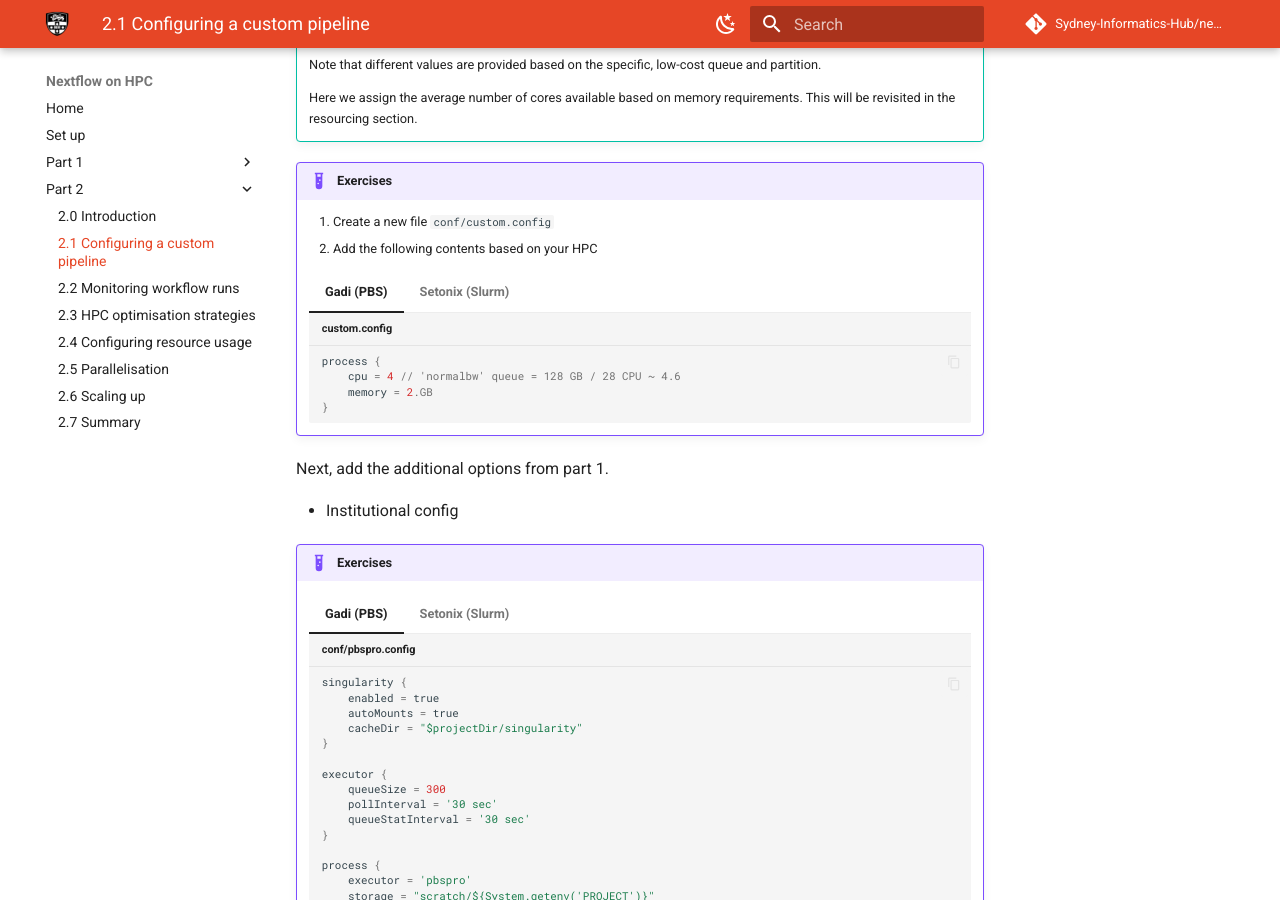
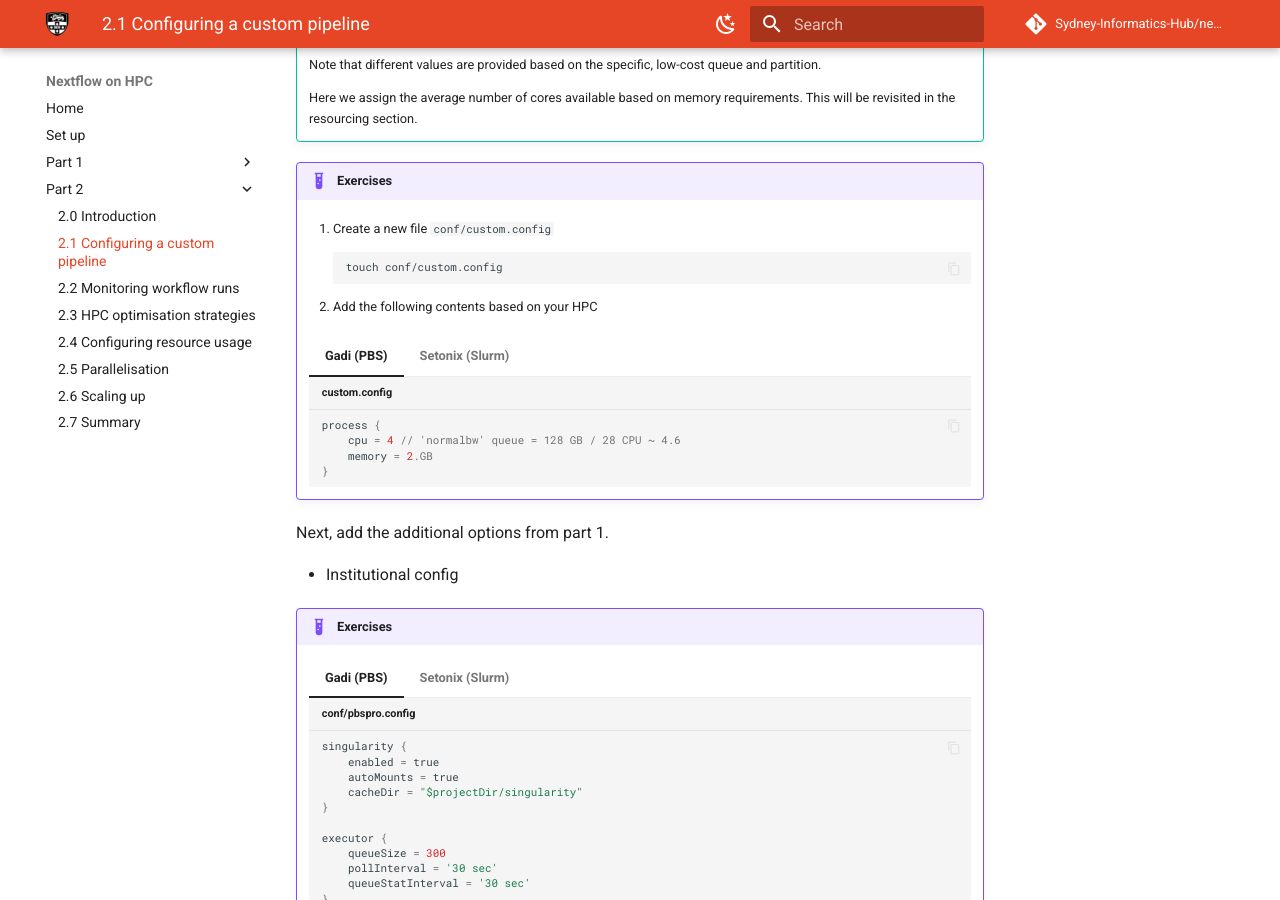
Before and after one commit to Sydney-Informatics-Hub/nextflow-hpc-workshop, an MkDocs documentation site: the page built from docs/part2/21_firstrun.md, in a window 1280 px wide and 900 px high, scrolled down 2361 px. Built offline with MkDocs 1.6.1 and Material for MkDocs 9.7.7, drawn with Linux system fonts in a browser that asks for light colours; comment, search, counter and statistics services are not loaded.

Commit message:
exercise 3 add codeblcok for instructions to creat conf/custom.config

````diff
--- a/docs/part2/21_firstrun.md
+++ b/docs/part2/21_firstrun.md
@@ -202,6 +202,11 @@ configure that.
 !!! example "Exercises"
 
     1. Create a new file `conf/custom.config`
+
+        ```bash
+        touch conf/custom.config
+        ```
+
     2. Add the following contents based on your HPC
 
     === "Gadi (PBS)"
````
